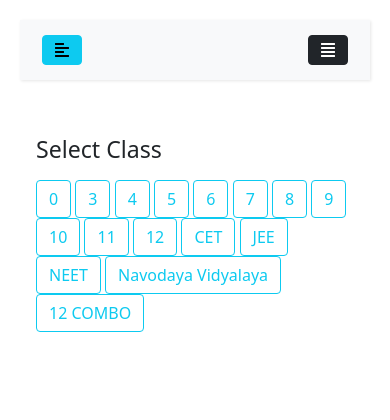
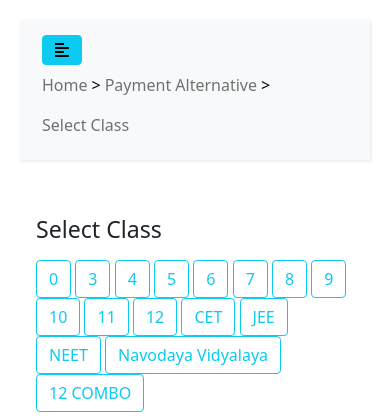
Before and after one commit to abhi-54/quizapp, a Django app: page /payment/class/ in a window 390 px wide. Shown: the top 420 px of the page. Run offline with Django 3.2, Linux system fonts and the light colour scheme; a user stored in the database is signed in; some libraries are stand-ins or nearby versions.

Commit message:
Registration, Payment Alternative, Custom Admin Panel
Registration: Fixed display problem on Registration page;
Payment Alternative: removed exception handling, instead used if...else to check users present in table or not,
Custom Admin Panel: displayed responsive breadcrumbs

```diff
--- a/attendance/views.py
+++ b/attendance/views.py
@@ -13,10 +13,18 @@ from django.contrib.admin.views.decorators import staff_member_required
 
 @staff_member_required
 def select_class_view(request):
-  breadcrumbs = (
+  print(request.path)
+  if request.path == '/payment/class/':
+    breadcrumbs = (
+      ('Home', '/panel/'),
+      ('Payment Alternative', '/payment/'),
+      ('Select Class', '/payment/class/'),
+    )
+  else:
+    breadcrumbs = (
       ('Home', '/panel/'),
       ('Attendance - Select Class', '/attendance/class/'),
-  )
+    )
   stds = stdchoice
   if request.path == '/payment/class/':
     title = 'Payment'
--- a/questions/templates/base_quiz_panel.html
+++ b/questions/templates/base_quiz_panel.html
@@ -212,6 +212,15 @@ ul hr {
   z-index: 25;
 }
 
+.navbar-nav {
+  flex-direction: row!important;
+}
+
+.navbar-collapse li {
+  display: flex;
+  align-items: center;
+}
+
 /* ---------------------------------------------------
     MEDIAQUERIES
 ----------------------------------------------------- */
@@ -287,18 +296,15 @@ ul hr {
           <button type="button" id="sidebarCollapse" class="btn btn-info">
             <i class="fas fa-align-left"></i>
           </button>
-          <button class="btn btn-dark d-inline-block d-lg-none ml-auto" type="button" data-toggle="collapse" data-target="#navbarSupportedContent" aria-controls="navbarSupportedContent" aria-expanded="false" aria-label="Toggle navigation">
-            <i class="fas fa-align-justify"></i>
-          </button>
-          <div class="collapse navbar-collapse" id="navbarSupportedContent">
+          <div class="navbar-collapse" id="navbarSupportedContent">
             <ul class="nav navbar-nav ml-auto text-black">
               {% for i in breadcrumbs %}
                 <li class="nav-item active">
                   <a class="nav-link" href="{{ i.1 }}">{{ i.0 }}</a>
+                  {% if forloop.counter != breadcrumbs|length %}
+                    <span class="mx-1">></span>
+                  {% endif %}
                 </li>
-                {% if forloop.counter != breadcrumbs|length %}
-                  <span style="display: flex;align-items: center;">></span>
-                {% endif %}
               {% endfor %}
             </ul>
           </div>
@@ -307,7 +313,7 @@ ul hr {
 
       <div class="p-3">
         {% if msg %}
-          {% if msg.0 == 'E' %}
+          {% if msg.0 == 'E' or msg.0 == 'A' %}
             <div class="alert alert-danger mb-3 alert-dismissible fade show" role="alert">
               <svg class="bi flex-shrink-0 me-2" width="24" height="24" role="img" aria-label="Info:"><use xlink:href="#info-fill"/></svg>
               {{ msg }}
--- a/regester/views.py
+++ b/regester/views.py
@@ -108,14 +108,14 @@ def reges(request):
                 profile1.objects.filter(ref_code = entered_ref_code).update(reward_points = new_points)
         except profile1.DoesNotExist:
             pass
-        profile.save()
         if form.is_valid():
             user = form.save()
+            profile.save()
             #print(user)
             if user is not None:
                 return redirect("Login")
         else:
-            msg = 'Something is wrong!'
+            msg = 'Please correct the entered details!'
             context = {
                 "form": form,
                 "msg": msg,
```
Also changed, not shown: payment/views.py (+13 -11 lines), regester/templates/landing/base_out.html (+11 -1 lines), regester/templates/regestration.html (+16 -9 lines).
